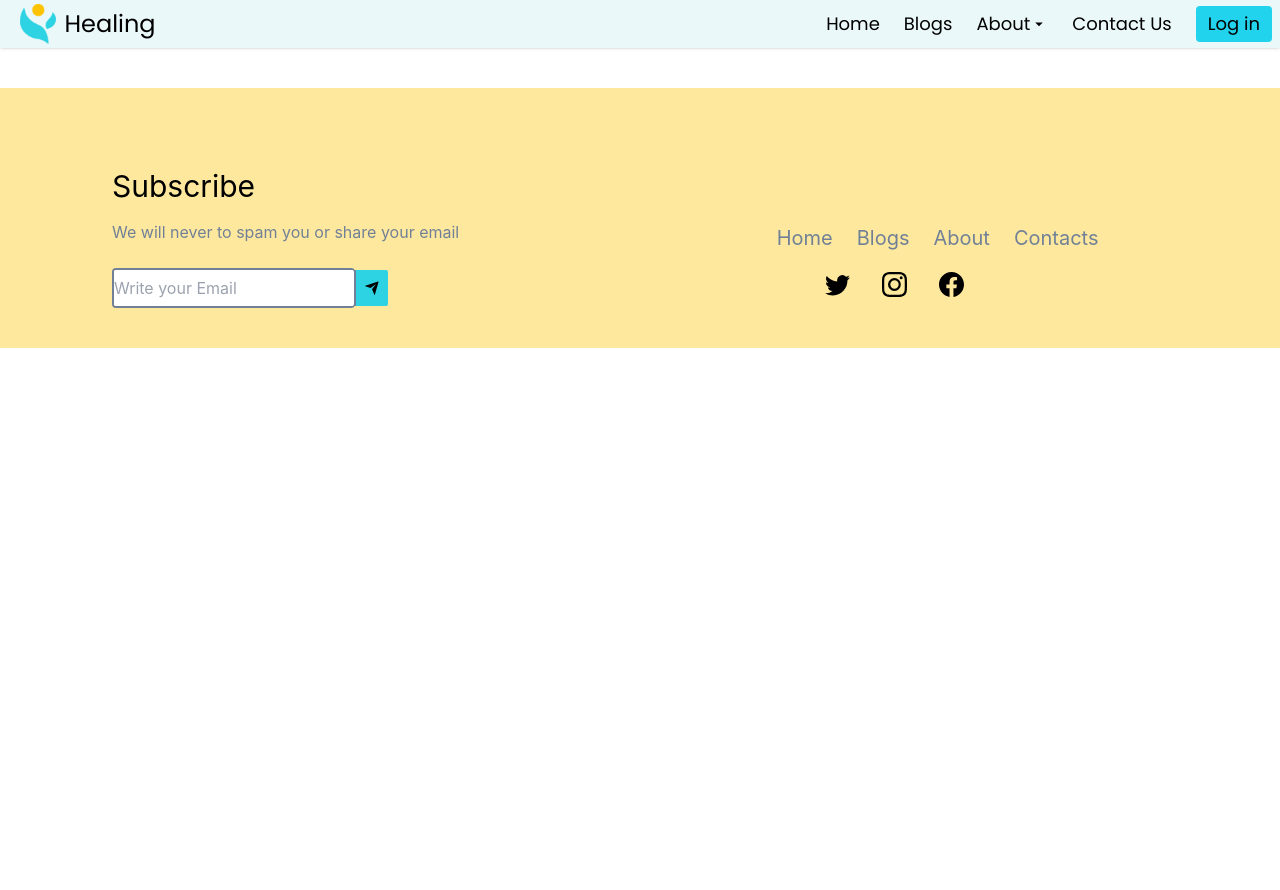
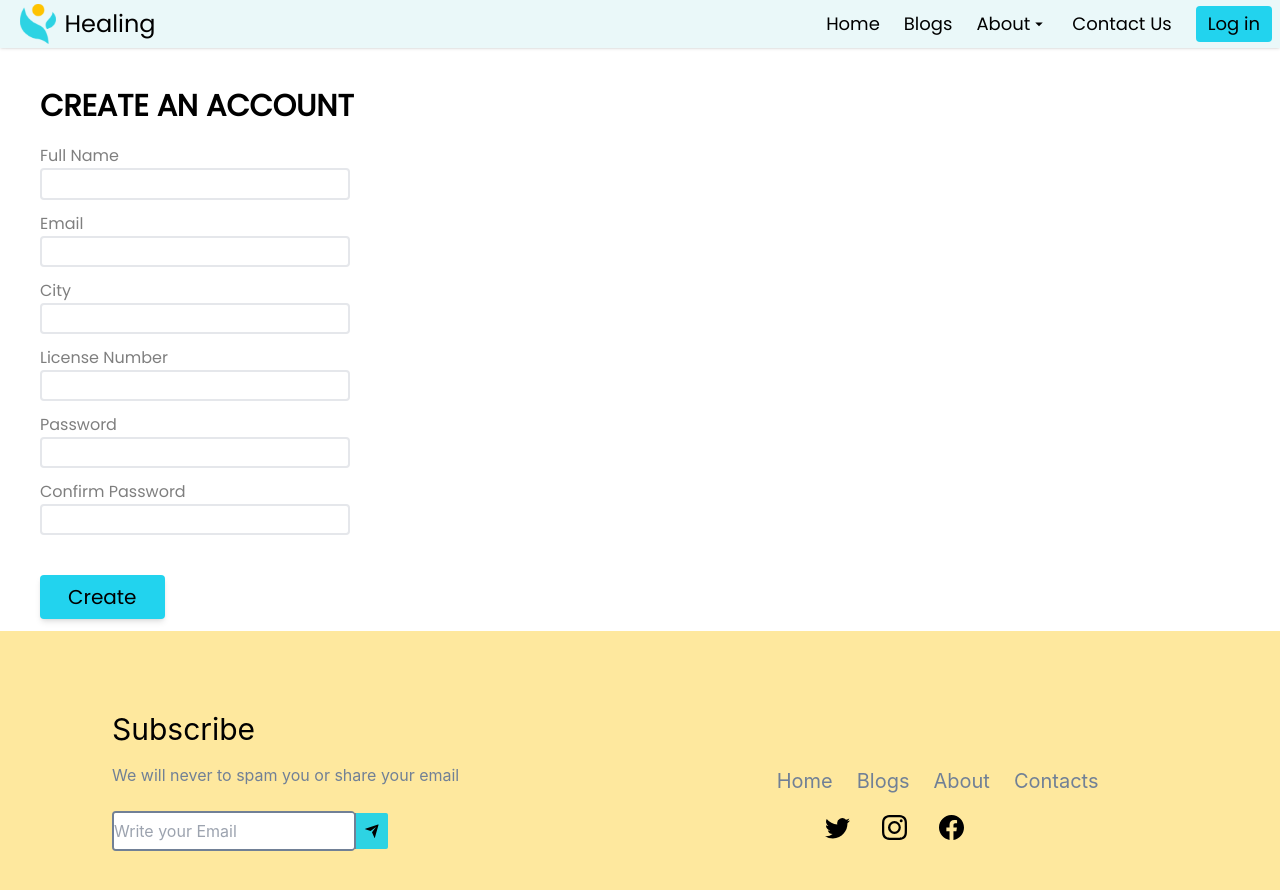
Before and after one commit to Recoded-Spark-Turkey-2022/Unboxed, a React (Create React App) app: page /CounselorSignup in a window 1280 px wide. Before the commit the page ends 800 px from the top, so only its background shows below. Built offline with nearby package versions, Linux system fonts and the light colour scheme; no server answers.

Commit message:
Setup: counselor create + counselor thanks

```diff
--- a/src/components/Counsler/Counsler.jsx
+++ b/src/components/hmpgCounsler/Counsler.jsx
@@ -5,7 +5,7 @@ const Counsler = () => {
   const navigate = useNavigate();
 
   function handleClick() {
-    navigate('/counselor');
+    navigate('counselorRequirements');
   }
 
   return (
--- a/src/features/user/userSlice.js
+++ b/src/features/user/userSlice.js
@@ -23,8 +23,13 @@ export const currentUserHandler = createAsyncThunk(
     try {
       const docRef = doc(db, 'patients', payload);
       const docSnap = await getDoc(docRef);
+      const docRef2 = doc(db, 'counselors', payload);
+      const docSnap2 = await getDoc(docRef2);
       if (docSnap.exists()) {
         return JSON.stringify({ ...docSnap.data() });
+      }
+       if (docSnap2.exists()) {
+        return JSON.stringify({ ...docSnap2.data() });
       }
     } catch (error) {
       return JSON.stringify(error);
@@ -39,6 +44,31 @@ export const credentialsSigninHandler = createAsyncThunk(
     try {
       await signInWithEmailAndPassword(auth, payload.email, payload.password);
       navigation();
+      return JSON.stringify({ ...auth.currentUser });
+    } catch (error) {
+      return rejectWithValue(error);
+    }
+  }
+);
+
+export const counselorsSignupHandler = createAsyncThunk(
+  'user/counselorsSignupHandler',
+  async (payload, { rejectWithValue }) => {
+    try {
+      const { name, city, email, password, license, navigation } = payload;
+      const { user } = await createUserWithEmailAndPassword(
+        auth,
+        email,
+        password
+      );
+      navigation();
+      await setDoc(doc(db, 'counselors', user.uid), {
+        name,
+        city,
+        email,
+        password,
+        license,
+      });
       return JSON.stringify({ ...auth.currentUser });
     } catch (error) {
       return rejectWithValue(error);
@@ -210,6 +240,19 @@ const userSlice = createSlice({
       state.isLoggedIn = false;
       state.error = action.payload.message;
     });
+    // Counselor Signup
+    builder.addCase(counselorsSignupHandler.pending, (state) => {
+      state.isLoggedIn = false;
+    });
+    builder.addCase(counselorsSignupHandler.fulfilled, (state, action) => {
+      state.authObject = JSON.parse(action.payload);
+      state.isLoggedIn = true;
+      state.error = null;
+    });
+    builder.addCase(counselorsSignupHandler.rejected, (state, action) => {
+      state.isLoggedIn = false;
+      state.error = action.payload.message;
+    });
   },
 });
 
--- /dev/null
+++ b/src/pages/counselor/CounselorRequirements.jsx
@@ -0,0 +1,9 @@
+import React from 'react'
+
+const CounselorRequirements = () => {
+  return (
+    <div>CounselorRequirements</div>
+  )
+}
+
+export default CounselorRequirements
--- /dev/null
+++ b/src/pages/counselor/CounselorSignup.jsx
@@ -0,0 +1,129 @@
+import React, { useState } from 'react';
+import { useDispatch } from 'react-redux';
+import { useNavigate } from 'react-router-dom';
+import { counselorsSignupHandler } from '../../features/user/userSlice';
+
+const CounselorSignup = () => {
+  const navigate = useNavigate();
+  const dispatch = useDispatch();
+  const [signupInfo, setSignupInfo] = useState({
+    name: '',
+    password: '',
+    confirmPassword: '',
+    email: '',
+    city: '',
+    license: '',
+  });
+
+  const handleChange = (e) => {
+    const { name, value } = e.target;
+    setSignupInfo((prevUser) => ({
+      ...prevUser,
+      [name]: value,
+    }));
+  };
+
+  const navigation = () => {
+    navigate('/CounselorSignupThanks');
+  };
+
+  const handleRegister = (e) => {
+    e.preventDefault();
+    dispatch(
+      counselorsSignupHandler({
+        name: signupInfo.name,
+        city: signupInfo.city,
+        email: signupInfo.email,
+        password: signupInfo.password,
+        license: signupInfo.license,
+        navigation,
+      })
+    );
+  };
+
+  return (
+    <div className="font-poppins">
+      <form className="flex flex-col ml-10 sm:ml-0 sm:items-center">
+        <h1 className="text-3xl font-semibold mb-5">CREATE AN ACCOUNT</h1>
+        <div className="mb-7">
+          <p className=" opacity-50">Full Name</p>
+          <input
+            className="w-1/4 border-2 border-gray-200 rounded text-lg mb-3 sm:w-full"
+            type="text"
+            name="name"
+            required
+            value={signupInfo.name}
+            onChange={handleChange}
+          />
+          <p className=" opacity-50">Email</p>
+          <input
+            className="w-1/4 h-1/5 border-2 border-gray-200 rounded text-lg mb-3 sm:w-full"
+            type="text"
+            name="email"
+            pattern="[a-z0-9._%+-]+@[a-z0-9.-]+\.[a-z]{2,}$"
+            required
+            title="Email must include @ and ."
+            value={signupInfo.email}
+            onChange={handleChange}
+          />
+          <p className=" opacity-50">City</p>
+          <input
+            className="w-1/4 h-1/5 border-2 border-gray-200 rounded text-lg mb-3 sm:w-full"
+            type="text"
+            name="city"
+            required
+            value={signupInfo.city}
+            onChange={handleChange}
+          />
+          <p className=" opacity-50">License Number</p>
+          <input
+            className="w-1/4 h-1/5 border-2 border-gray-200 rounded text-lg mb-3 sm:w-full"
+            type="text"
+            name="license"
+            required
+            value={signupInfo.license}
+            onChange={handleChange}
+          />
+          <p className=" opacity-50">Password</p>
+          <input
+            className="w-1/4 h-1/5 border-2 border-gray-200 rounded text-lg mb-3 sm:w-full"
+            type="password"
+            name="password"
+            pattern="^(?=.*[A-Za-z])(?=.*\d)[A-Za-z\d]{8,}$"
+            required
+            title="Password should include minimum 8 characters, at least one letter and one number"
+            value={signupInfo.password}
+            onChange={handleChange}
+          />
+          <p className=" opacity-50">Confirm Password</p>
+          <input
+            className="w-1/4 h-1/5 border-2 border-gray-200 rounded text-lg mb-3 sm:w-full"
+            type="password"
+            name="confirmPassword"
+            pattern={signupInfo.password}
+            title="Passwords don't match"
+            required
+            value={signupInfo.confirmPassword}
+            onChange={handleChange}
+          />
+        </div>
+        <div>
+          {' '}
+          <button
+            className="rounded text-xl px-7 py-2 mb-3 relative sm:text-base font-medium shadow-md bg-cyan-400"
+            type="submit"
+            onClick={
+              signupInfo.password === signupInfo.confirmPassword
+                ? handleRegister
+                : null
+            }
+          >
+            Create
+          </button>
+        </div>
+      </form>
+    </div>
+  );
+};
+
+export default CounselorSignup;
--- /dev/null
+++ b/src/pages/counselor/CounselorSignupThanks.jsx
@@ -0,0 +1,29 @@
+import React from 'react';
+import { useNavigate } from 'react-router-dom';
+
+const CounselorSignupThanks = () => {
+  const navigate = useNavigate();
+  return (
+    <div
+      className="flex flex-col mx-20 mt-12 gap-5 sm:mx-0 sm:items-center"
+    >
+      <div className="text-5xl">THANK YOU!</div>
+      <div className="text-2xl sm:text-lg sm:text-center">
+        Thank you for your interest in working with Healing, we have recieved
+        your application. You will receive an email guiding you for the next
+        steps soon after your information is reviewed.
+      </div>
+      <button
+        className="rounded text-xl w-64 py-2 mb-3 sm:text-base font-medium shadow-md bg-cyan-400"
+        type="submit"
+        onClick={() => {
+          navigate('/');
+        }}
+      >
+        BACK TO HOME
+      </button>
+    </div>
+  );
+};
+
+export default CounselorSignupThanks;
--- a/src/pages/homepage/Homepage.jsx
+++ b/src/pages/homepage/Homepage.jsx
@@ -1,6 +1,6 @@
 import React from 'react';
 import Carousel from '../../components/carousel/Carousel';
-import Counsler from '../../components/Counsler/Counsler';
+import Counsler from '../../components/hmpgCounsler/Counsler';
 import HeroSec from '../../components/hmpgHeroSection/HeroSection';
 import YellowSec from '../../components/hmpgYellowSection/YellowSection';
 import Ticket from '../../components/ticket/Ticket';
--- a/src/routers/Routers.js
+++ b/src/routers/Routers.js
@@ -1,6 +1,8 @@
 import React from 'react';
 import { Route, Routes } from 'react-router-dom';
-import Counsler from '../components/Counsler/Counsler';
+import CounselorRequirements from '../pages/counselor/CounselorRequirements';
+import CounselorSignup from '../pages/counselor/CounselorSignup';
+import CounselorSignupThanks from '../pages/counselor/CounselorSignupThanks';
 import Homepage from '../pages/homepage/Homepage';
 import Login from '../pages/login/Login';
 import AddNewCard from '../pages/addNewCard/addNewCard';
@@ -26,7 +28,9 @@ const Routers = () => {
         <Route path="signup" element={<Signup />} />
         <Route path="signup-thanks" element={<SignupThanks />} />
         <Route path="blogs/:id" element={<BlogDetails />} />
-        <Route path="/Counsler" element={<Counsler />} />
+        <Route path="counselorRequirements" element={<CounselorRequirements />} />
+        <Route path="CounselorSignup" element={<CounselorSignup />} />
+        <Route path="CounselorSignupThanks" element={<CounselorSignupThanks />} />
         <Route path="contact" element={<Contact />} />
         <Route path="about/teams" element={<Team />} />
         <Route path="about/careers" element={<Careers />} />
```
Also changed, not shown: 1 other file (tests, documents, lock files or other folders).
